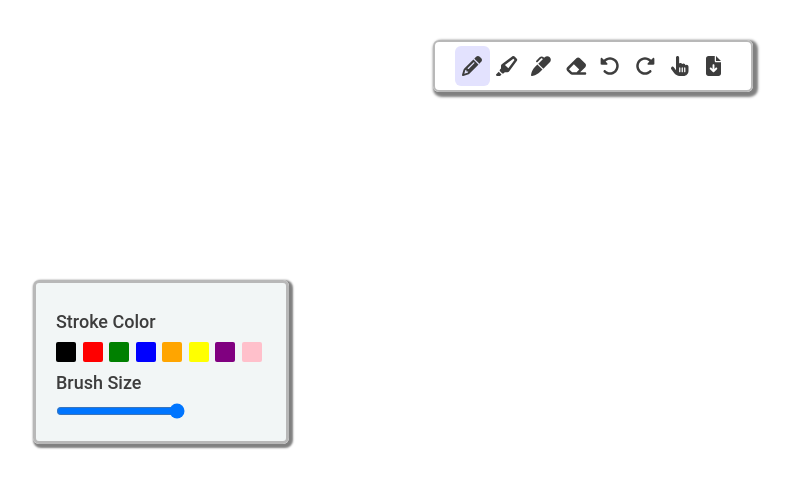
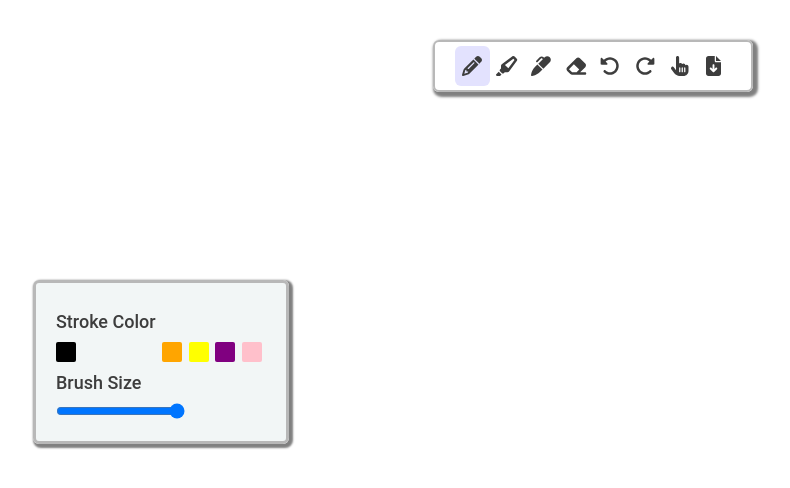
Before and after one commit to Janhvi-S103/sketchbook, a Next.js app in the folder js-sketchbook/: page / in a window 1280 px wide. Shown: the top 488 px of the page, without its empty margins (47-837 px from the left). Built offline with nearby package versions, Linux system fonts and the light colour scheme.

Commit message:
slice for toolbox

```diff
--- a/js-sketchbook/src/component/Board/index.js
+++ b/js-sketchbook/src/component/Board/index.js
@@ -1,7 +1,11 @@
 import { current } from "@reduxjs/toolkit";
+import { useSelector,useDispatch } from 'react-redux'
 import {useRef,useEffect} from "react";
 const Board = () => {
     const canvasRef = useRef(null)
+    const {activeMenuItem, actionMenuItem} = useSelector((state) => state.menu)
+    const {color, size} = useSelector((state) => state.toolbox[activeMenuItem])
+
     useEffect(() => {
         if(!canvasRef.current) return
         const canvas = canvasRef.current;
@@ -13,6 +17,9 @@ const Board = () => {
 
 
     }, [])
+
+        console.log(color,size)
+
     return (   <canvas ref={canvasRef}> </canvas>
     )
 }
--- a/js-sketchbook/src/component/Toolbox/index.js
+++ b/js-sketchbook/src/component/Toolbox/index.js
@@ -1,26 +1,34 @@
 import styles from './index.module.css'
 import { COLORS, MENU_ITEMS} from '@/constants'
-import { useSelector } from 'react-redux'
-
+import cx from 'classnames'
+import { useSelector,useDispatch } from 'react-redux'
+import { changeColor,changeBrushSize } from '@/slice/toolBoxSlice'
 const Toolbox = () => {
+    const dispatch = useDispatch();
     const activeMenuItem= useSelector(state => state.menu.activeMenuItem)
     const showStrokeToolOptions= activeMenuItem === MENU_ITEMS.PENCIL || activeMenuItem === MENU_ITEMS.HIGHLIGHTER || activeMenuItem === MENU_ITEMS.MARKER;
     const showBrushToolOptions=activeMenuItem === MENU_ITEMS.PENCIL || activeMenuItem === MENU_ITEMS.HIGHLIGHTER || activeMenuItem === MENU_ITEMS.MARKER || activeMenuItem === MENU_ITEMS.ERASER;
+    const {color} = useSelector((state) => state.toolbox[activeMenuItem])
+
     const UpdateBrushSize = (e) => {
+            dispatch(changeBrushSize ({item : activeMenuItem, size : e.target.value}))
+    }
+    const UpdateColor = (newcolor) => {
+        dispatch(changeColor({item : activeMenuItem, color : newcolor}))
+    }
 
-    }
     return (<div className={styles.toolboxContainer}>
         {showStrokeToolOptions && <div className={styles.toolItem}>
             <h4 className={styles.toolText}>Stroke Color</h4>
             <div className={styles.itemContainer}>
-                <div className={ styles.colorBox} style={{backgroundColor: COLORS.BLACK}}/>
-                <div className={ styles.colorBox} style={{backgroundColor: COLORS.RED}} />
-                <div className={ styles.colorBox} style={{backgroundColor: COLORS.GREEN}} />
-                <div className={ styles.colorBox} style={{backgroundColor: COLORS.BLUE}} />
-                <div className={  styles.colorBox} style={{backgroundColor: COLORS.ORANGE}} />
-                <div className={ (styles.colorBox)} style={{backgroundColor: COLORS.YELLOW}} />
-                <div className={  styles.colorBox} style={{backgroundColor: COLORS.PURPLE}} />
-                <div className={ (styles.colorBox)} style={{backgroundColor: COLORS.PINK}} />
+                <div className={ cx(styles.colorBox, {[color === COLORS.BLACK] : styles.active})} style={{backgroundColor: COLORS.BLACK}} onClick={() =>UpdateColor(COLORS.BLACK) }/>
+                <div className={ cx(styles.colorBox, {[color === COLORS.RED] : styles.active})} onClick={() =>UpdateColor(COLORS.RED) }/>
+                <div className={ cx(styles.colorBox, {[color === COLORS.GREEN] : styles.active})} onClick={() =>UpdateColor(COLORS.GREEN) } />
+                <div className={ cx(styles.colorBox, {[color === COLORS.BLUE] : styles.active})} onClick={() =>UpdateColor(COLORS.BLUE) }/>
+                <div className={ cx(styles.colorBox, {[color === COLORS.ORANGE] : styles.active})}  style={{backgroundColor: COLORS.ORANGE}} onClick={() =>UpdateColor(COLORS.ORANGE) }/>
+                <div className={ cx(styles.colorBox, {[color === COLORS.YELLOW] : styles.active})}  style={{backgroundColor: COLORS.YELLOW}} onClick={() =>UpdateColor(COLORS.YELLOW) }/>
+                <div className={ cx(styles.colorBox, {[color === COLORS.PURPLE] : styles.active})}  style={{backgroundColor: COLORS.PURPLE}} onClick={() =>UpdateColor(COLORS.PURPLE) }/>
+                <div className={ cx(styles.colorBox, {[color === COLORS.PINK] : styles.active})}  style={{backgroundColor: COLORS.PINK}} onClick={() =>UpdateColor(COLORS.PINK) }/>
             </div>
         </div>}
         {showBrushToolOptions && <div className={styles.toolItem}>
--- a/js-sketchbook/src/slice/menuSlice.js
+++ b/js-sketchbook/src/slice/menuSlice.js
@@ -17,5 +17,5 @@ export const menuSlice = createSlice({
     }
 })
 
-export const {menuitemClick} = menuSlice.actions
+export const {menuitemClick,actionitemClick} = menuSlice.actions
 export default menuSlice.reducer
--- a/js-sketchbook/src/slice/toolBoxSlice.js
+++ b/js-sketchbook/src/slice/toolBoxSlice.js
@@ -0,0 +1,39 @@
+import {createSlice} from '@reduxjs/toolkit';
+import { COLORS,MENU_ITEMS } from '@/constants';
+const initialState={
+    [MENU_ITEMS.PENCIL]:{
+     color:COLORS.BLACK,
+     size: 3
+    },
+    [MENU_ITEMS.HIGHLIGHTER]: {
+        color:COLORS.YELLOW,
+        size: 3
+    },
+    [MENU_ITEMS.MARKER]:{
+        color:COLORS.BLACK,
+        size: 3
+       },
+    [MENU_ITEMS.ERASER]: {
+        color:COLORS.WHITE,
+        size: 3
+    },
+    [MENU_ITEMS.UNDO]:{},
+    [MENU_ITEMS.REDO]:{},
+    [MENU_ITEMS.HANDPOINTER]:{},
+    [MENU_ITEMS.DOWNLOAD]:{}
+}
+export const toolBoxSlice = createSlice({
+    name:'ToolBox',
+    initialState,
+    reducers:{
+        changeColor: (state,action) => {
+            state[action.payload].color = action.payload.color
+        },
+        changeBrushSize: (state, action) => {
+            state[action.payload].size = action.payload.size
+            // Add your code here
+        }
+    }
+})
+export const {changeColor,changeBrushSize} = toolBoxSlice.actions
+export default toolBoxSlice.reducer
```
